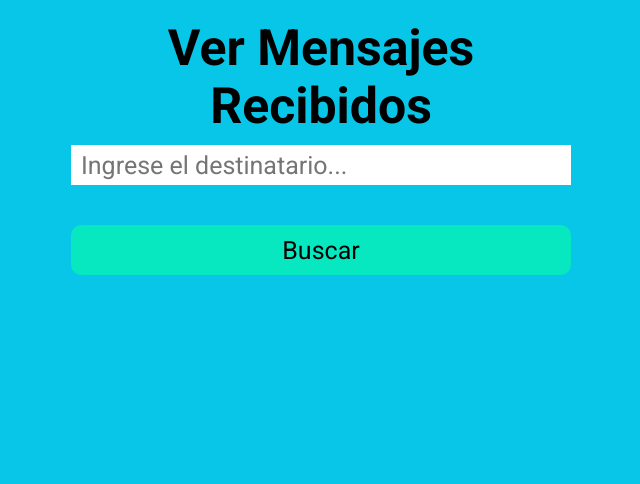
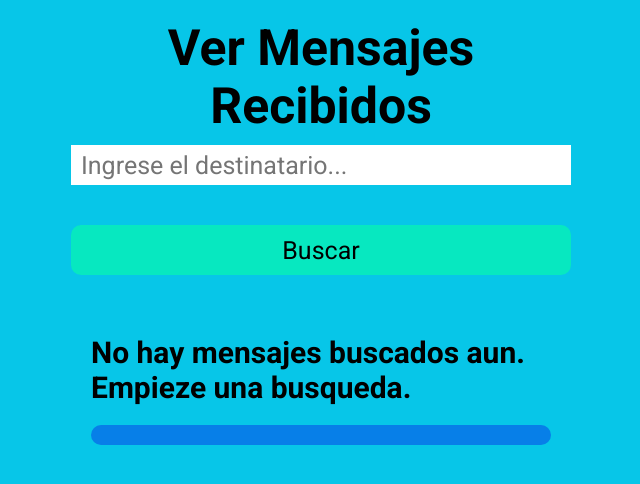
Before and after one commit to francoAgustin2023/ejemploVistaClasesDjango, a Django app: page /aplicacion/verRecibidos in a window 1280 px wide. Shown: the part 176-660 px from the top of the page, without its empty margins (319-959 px from the left). Run offline with Django 4.2, Linux system fonts and the light colour scheme.

Commit message:
Se terminan el ver mensajes enviados y recibidos (se podria hacer luego herencia entre estos ya que son muy iguales). Falta el eliminar mensaje nomas

```diff
--- a/miAplicacion/static/css/estilos.css
+++ b/miAplicacion/static/css/estilos.css
@@ -49,6 +49,10 @@ body{
 .contenido{
     background-color: #07C6E8;
     padding: 20px;
+    display: flex;
+    justify-content: center;
+    align-items: center;
+    flex-direction: column;
 }
 
 .formulario{
@@ -97,3 +101,51 @@ body{
     background-color: #077FE8;
     color: white;
 }
+
+.listaMensajes{
+    margin-top: 30px;
+    display: flex;
+    align-items: center;
+    justify-content: center;
+    flex-direction: column;
+    width: 500px;
+    padding: 20px;
+}
+
+.listaMensajes h3{
+    font-size: 30px;
+    margin-bottom: 20px;
+}
+
+.listaMensajes ul{
+    border-radius: 10px;
+    background-color: #077FE8;
+    list-style: none;
+    padding: 10px;
+    width: 100%;
+}
+
+.mensaje{
+    display: flex;
+    flex-direction: column;
+    margin: 20px 30px;
+    padding: 10px 20px;
+    background-color: #abebc6;
+    border-radius: 30px;
+}
+
+.mensaje .nombre{
+    display: flex;
+    flex-direction: row;
+    align-items: center;
+    justify-content: space-between;
+    font-weight: bold;
+    padding-bottom: 5px;
+}
+
+.mensaje .fechaHora{
+    display: flex;
+    justify-content: end;
+    margin-top: 10px;
+    font-weight: bold;
+}
--- a/miAplicacion/templates/navbar.html
+++ b/miAplicacion/templates/navbar.html
@@ -1,5 +1,5 @@
 <a href="{% url 'mostrarHome' %}">Home</a>
 <a href="{% url 'CrearMensaje' %}">Crear Mensaje</a>
-<a href="{% url 'mostrarVerMensajesRecibidos' %}">Ver mensajes Recibidos</a>
-<a href="{% url 'mostrarVerMensajesEnviados' %}">Ver mensajes Enviados</a>
+<a href="{% url 'accionVerMensajesRecibidos' %}">Ver mensajes Recibidos</a>
+<a href="{% url 'accionVerMensajesEnviados' %}">Ver mensajes Enviados</a>
 <a href="{% url 'mostrarEliminarMensaje' %}">Eliminar Mensaje</a>
--- a/miAplicacion/templates/verRecibidos.html
+++ b/miAplicacion/templates/verRecibidos.html
@@ -4,7 +4,25 @@
     <form class="formulario" method="get">
         {% csrf_token %}
         <h1>Ver Mensajes Recibidos</h1>
-        <input name="emisor" placeholder="Ingrese el destinatario...">
+        <input name="receptor" placeholder="Ingrese el destinatario...">
         <button type="submit">Buscar</button>
     </form>
+    <li class="listaMensajes">
+        <h3>{{ titulo }}</h3>
+        <ul>
+            {% for mensaje in mensajes %}
+            <li class="mensaje">
+                <div class="nombre">
+                    {{ mensaje.emisor }}
+                 </div>
+                <div class="texto">
+                    {{ mensaje.texto }}
+                </div>
+                <div class="fechaHora">
+                    {{ mensaje.fechaEnvio|date:"H:i d/m/Y" }}
+                </div>
+            </li>
+            {% endfor %}
+        </ul>
+    </div>
 {% endblock %}
--- a/miAplicacion/urls.py
+++ b/miAplicacion/urls.py
@@ -14,10 +14,9 @@ urlpatterns = [
     path('prueba/saludar/<str:nombre>', views.SaludarComodin.as_view(), name="comodin"), #comodin
     path('prueba/saludar/', views.Saludar.as_view(), name="saludarParametros"), #parametros
     #A partir de aca, vistas para consultar al modelo. Se usan clases
-    path('aplicacion/base', views.mostrarBase,name="mostrarBase"), #solo para probar, borrar este path despues
-    path('aplicacion/home', views.mostrarHome,name="mostrarHome"),
+    path('aplicacion/', views.mostrarHome,name="mostrarHome"),
     path('aplicacion/crearMensaje', views.CrearMensaje.as_view(),name="CrearMensaje"),
-    path('aplicacion/verEnviados', views.mostrarVerMensajesEnviados,name="mostrarVerMensajesEnviados"),
-    path('aplicacion/verRecibidos', views.mostrarVerMensajesRecibidos,name="mostrarVerMensajesRecibidos"),
+    path('aplicacion/verEnviados', views.accionVerMensajesEnviados,name="accionVerMensajesEnviados"),
+    path('aplicacion/verRecibidos', views.accionVerMensajesRecibidos,name="accionVerMensajesRecibidos"),
     path('aplicacion/eliminarMensaje', views.mostrarEliminarMensaje,name="mostrarEliminarMensaje"),
 ]
--- a/miAplicacion/views.py
+++ b/miAplicacion/views.py
@@ -39,21 +39,11 @@ class SaludarComodin(View):
 
 #A partir de aca se empieza a interactuar con el modelo (se usan funciones y clases)
 
-def mostrarBase(request): #borrar despues y dejar solo el mostrar home
-    return render(request, 'base.html')
-
+#MOSTRAR EL HOME
 def mostrarHome(request):
     return render(request, 'home.html')
 
-def mostrarVerMensajesEnviados(request):
-    return render(request, 'verEnviados.html')
-
-def mostrarVerMensajesRecibidos(request):
-    return render(request, 'verRecibidos.html')
-
-def mostrarEliminarMensaje(request):
-    return render(request, 'eliminarMensaje.html')
-
+#CREAR MENSAJE
 class CrearMensaje(View):
     def get(self, request):
         return render(request, 'crearMensaje.html')
@@ -64,3 +54,37 @@ class CrearMensaje(View):
         nuevoMensaje = Mensaje(texto=texto, emisor=emisor ,receptor=receptor)
         nuevoMensaje.save()
         return redirect('mostrarHome')
+
+#RECIBIDOS
+def accionVerMensajesRecibidos(request):
+    receptor = request.GET.get('receptor')
+    if receptor:
+        contexto = {
+            'titulo': 'Mensajes recibidos por '+receptor+': ',
+            'mensajes':Mensaje.objects.filter(receptor=receptor),
+        }
+    else:
+        contexto = {
+            'titulo': 'No hay mensajes buscados aun. Empieze una busqueda.',
+            'mensajes': None,
+        }
+    return render(request, 'verRecibidos.html', contexto)
+
+#ENVIADOS
+def accionVerMensajesEnviados(request):
+    emisor = request.GET.get('emisor')
+    if emisor:
+        contexto = {
+            'titulo': 'Mensajes enviados por '+emisor+': ',
+            'mensajes':Mensaje.objects.filter(emisor=emisor),
+        }
+    else:
+        contexto = {
+            'titulo': 'No hay mensajes buscados aun. Empieze una busqueda.',
+            'mensajes': None,
+        }
+    return render(request, 'verEnviados.html', contexto)
+
+#ELIMINAR MENSAJE
+def mostrarEliminarMensaje(request):
+    return render(request, 'eliminarMensaje.html')
```
Also changed, not shown: miAplicacion/templates/verEnviados.html (+18 -0 lines), db.sqlite3.
